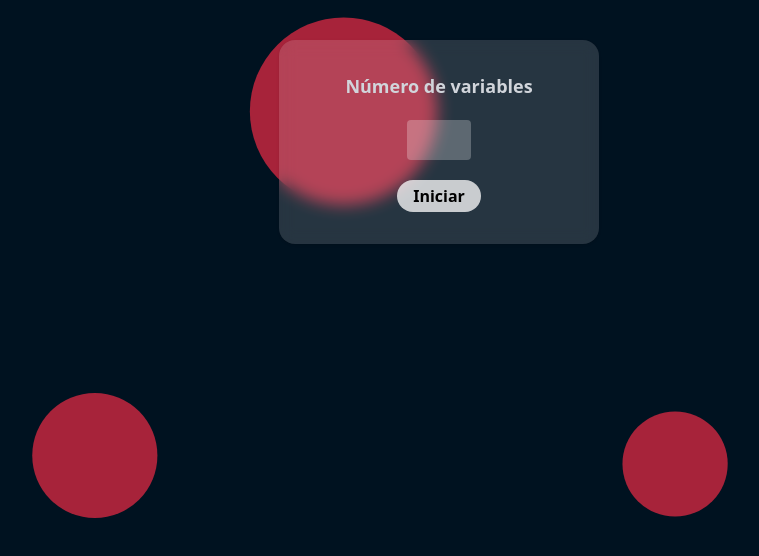
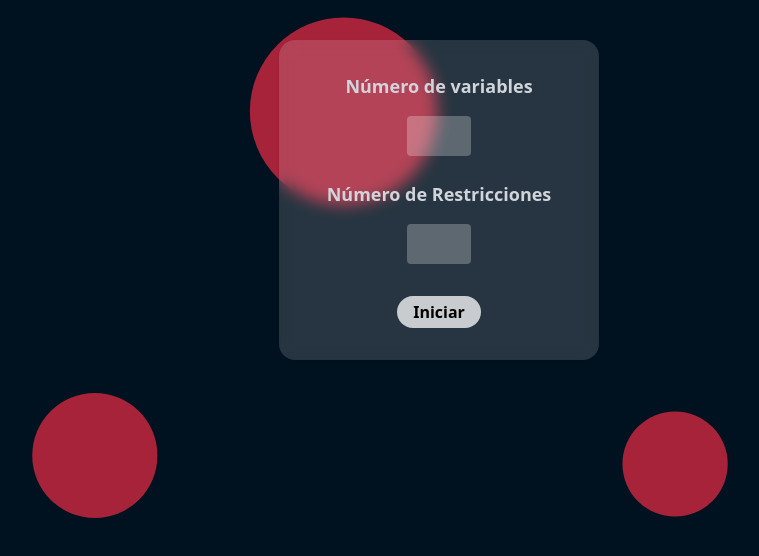
Before and after one commit to kevinantech/simplex-calculator, a React (Vite) app: page / in a window 1280 px wide. Shown: the top 556 px of the page, without its empty margins (201-960 px from the left). Built offline with nearby package versions, Linux system fonts and the light colour scheme.

Commit message:
feat: Add number of constraints requested

```diff
--- a/src/App.tsx
+++ b/src/App.tsx
@@ -1,10 +1,12 @@
 import { ModelForm, StartCard } from "@/components";
 import { AppContext, ContextValue } from "@/contexts/app.context";
-import { useNumberOfVariables } from "@/hooks";
+import { useNumberOfConstraints, useNumberOfVariables } from "@/hooks";
 import { useMemo } from "react";
 
 export default function App() {
   const { numberOfVariables, setNumberOfVariablesCallback } = useNumberOfVariables();
+  const { numberOfConstraints, setNumberOfConstraintsCallback } =
+    useNumberOfConstraints();
 
   const value: ContextValue = useMemo(
     () => ({
@@ -12,8 +14,17 @@ export default function App() {
         value: numberOfVariables,
         dispatch: setNumberOfVariablesCallback,
       },
+      numberOfConstraints: {
+        value: numberOfConstraints,
+        dispatch: setNumberOfConstraintsCallback,
+      },
     }),
-    [numberOfVariables, setNumberOfVariablesCallback]
+    [
+      numberOfConstraints,
+      numberOfVariables,
+      setNumberOfConstraintsCallback,
+      setNumberOfVariablesCallback,
+    ]
   );
 
   return (
--- a/src/components/ConstraintField/ConstraintField.tsx
+++ b/src/components/ConstraintField/ConstraintField.tsx
@@ -1,16 +1,18 @@
+import { EVariableType } from "@/constants";
 import { OFTerm } from "@/core/of-terms";
-import React, { memo } from "react";
+import React from "react";
 import { UseFormRegister } from "react-hook-form";
 import { ConstraintSelect, ModelFormType, Title, VarInput } from "..";
-import { EVariableType } from "@/constants";
 
 export interface ConstraintsFieldProps {
+  constraintId: number;
+  numberOfContraint: number;
   register: UseFormRegister<ModelFormType>;
-  numberOfContraint: number;
   terms: OFTerm[];
 }
 
 const ConstraintField: React.FC<ConstraintsFieldProps> = ({
+  constraintId,
   register,
   numberOfContraint,
   terms,
@@ -27,7 +29,7 @@ const ConstraintField: React.FC<ConstraintsFieldProps> = ({
               key={key}
               subindex={subindex}
               variableType={EVariableType.NON_BASIC}
-              {...register(["constraints", numberOfContraint, key].join("."), {
+              {...register(["constraints", constraintId, key].join("."), {
                 setValueAs: (value) => Number(value),
               })}
             />
@@ -35,22 +37,19 @@ const ConstraintField: React.FC<ConstraintsFieldProps> = ({
         })}
         <ConstraintSelect
           className="mt-5"
-          {...register(["constraints", numberOfContraint, "type"].join("."))}
+          {...register(["constraints", constraintId, "type"].join("."))}
         />
         <VarInput
           className="mt-5"
           subindex={numberOfContraint}
           variableType={EVariableType.LIMIT}
-          {...register(
-            ["constraints", numberOfContraint, EVariableType.LIMIT].join("."),
-            {
-              setValueAs: (value) => Number(value),
-            }
-          )}
+          {...register(["constraints", constraintId, EVariableType.LIMIT].join("."), {
+            setValueAs: (value) => Number(value),
+          })}
         />
       </div>
     </>
   );
 };
 
-export default memo(ConstraintField);
+export default ConstraintField;
--- a/src/components/ModelForm/ModelForm.tsx
+++ b/src/components/ModelForm/ModelForm.tsx
@@ -24,47 +24,45 @@ const genateOFTerms = (length: number): OFTerm[] => {
   return terms;
 };
 
+const generateConstraintIds = (length: number): number[] => {
+  const constraintIds: number[] = [];
+  for (let i = 0; i < length; i++) constraintIds[i] = i;
+  return constraintIds;
+};
+
 export interface ModelFormProps {}
 
 const ModelForm: React.FC<ModelFormProps> = () => {
-  const { numberOfVariables } = useContext(AppContext);
+  const { numberOfVariables, numberOfConstraints } = useContext(AppContext);
   const ofTerms = useMemo<OFTerm[]>(() => genateOFTerms(numberOfVariables.value), []);
+  const constraintIds = useMemo<number[]>(
+    () => generateConstraintIds(numberOfConstraints.value),
+    []
+  );
   const { register, handleSubmit } = useForm<ModelFormType>();
-  const [numberOfConstraints, setNumberOfConstraints] = useState<number[]>([1]);
-
-  /* Incrementa de la siguiente manera: [1] => [1, 2] => [1,2,3] */
-  const incrementNumberOfConstraints = () =>
-    setNumberOfConstraints((prevState) => [
-      ...prevState,
-      prevState[prevState.length - 1] + 1,
-    ]);
 
   return (
     <form
       className="flex flex-col mx-8 items-center py-8 px-10 rounded-2xl backdrop-blur-[8px] bg-white bg-opacity-15 shadow-lg"
       onSubmit={handleSubmit(
-        (data) => console.log("data: ", { data, numberOfConstraints }),
+        (data) => console.log("data: ", { data }),
         () => {}
       )}
     >
       <ObjectiveField {...register("objective", { required: true })} />
       <ObjectiveFunctionField register={register} terms={ofTerms} />
-      {numberOfConstraints.map((numberOfConstraint) => (
+      {constraintIds.map((constraintId) => (
         <ConstraintField
-          key={`ConstraintField-${numberOfConstraint}`}
+          key={`ConstraintField-${constraintId}`}
+          constraintId={constraintId}
           register={register}
           terms={ofTerms}
-          numberOfContraint={numberOfConstraint}
+          numberOfContraint={constraintId + 1}
         />
       ))}
-      <div className="flex flex-col gap-3 semi-sm:flex-row mt-12">
-        <Button onClick={incrementNumberOfConstraints} type="button">
-          Añadir restricción
-        </Button>
-        <Button className="self-center" type="submit">
-          Calcular
-        </Button>
-      </div>
+      <Button className="mt-8" type="submit">
+        Calcular
+      </Button>
     </form>
   );
 };
--- a/src/components/StartCard/StartCard.tsx
+++ b/src/components/StartCard/StartCard.tsx
@@ -7,6 +7,7 @@ export interface StartCardProps {}
 
 type FormType = {
   numberOfVars: number;
+  numberOfConstraints: number;
 };
 
 const StartCard: React.FC<StartCardProps> = () => {
@@ -20,13 +21,14 @@ const StartCard: React.FC<StartCardProps> = () => {
   return (
     <form
       className="flex flex-col items-center w-80 py-8 rounded-2xl backdrop-blur-[8px] bg-white bg-opacity-15 shadow"
-      onSubmit={handleSubmit(({ numberOfVars: number }) =>
-        context.numberOfVariables.dispatch(number)
-      )}
+      onSubmit={handleSubmit((data) => {
+        context.numberOfVariables.dispatch(data.numberOfVars);
+        context.numberOfConstraints.dispatch(data.numberOfConstraints);
+      })}
     >
-      <Title>Número de variables</Title>
+      <Title className="mb-4">Número de variables</Title>
       <input
-        className="block my-5 w-16 rounded py-2 px-3 font-semibold text-gray-200 bg-white bg-opacity-25"
+        className="block w-16 rounded py-2 px-3 font-semibold text-gray-200 bg-white bg-opacity-25"
         type="number"
         {...register("numberOfVars", {
           min: { value: 1, message: "Debe haber al menos una variable." },
@@ -34,12 +36,28 @@ const StartCard: React.FC<StartCardProps> = () => {
           required: "Ingrese el número de variables.",
         })}
       />
-      <Button type="submit">Iniciar</Button>
       {!!errors.numberOfVars?.message && (
-        <p className="mt-4 rounded-lg text-sm text-red-500">
+        <p className="mt-3 rounded-lg text-sm text-red-500">
           {errors.numberOfVars.message}
         </p>
       )}
+      <Title className="mt-6 mb-4">Número de Restricciones</Title>
+      <input
+        className="block w-16 rounded py-2 px-3 font-semibold text-gray-200 bg-white bg-opacity-25"
+        type="number"
+        {...register("numberOfConstraints", {
+          min: { value: 1, message: "Debe haber al menos una restricción." },
+          required: "Ingrese el número de restricciones.",
+        })}
+      />
+      {!!errors.numberOfConstraints?.message && (
+        <p className="mt-3 rounded-lg text-sm text-red-500">
+          {errors.numberOfConstraints.message}
+        </p>
+      )}
+      <Button className="mt-8" type="submit">
+        Iniciar
+      </Button>
     </form>
   );
 };
--- a/src/contexts/app.context.ts
+++ b/src/contexts/app.context.ts
@@ -5,6 +5,10 @@ export type ContextValue = {
     value: number;
     dispatch: (payload: number) => void;
   };
+  numberOfConstraints: {
+    value: number;
+    dispatch: (payload: number) => void;
+  };
 };
 
 export const AppContext = createContext({} as ContextValue);
--- a/src/hooks/index.ts
+++ b/src/hooks/index.ts
@@ -1 +1,2 @@
+export { default as useNumberOfConstraints } from "./useNumberOfConstraints";
 export { default as useNumberOfVariables } from "./useNumberOfVariables";
--- /dev/null
+++ b/src/hooks/useNumberOfConstraints.ts
@@ -0,0 +1,13 @@
+import { useCallback, useState } from "react";
+
+const useNumberOfConstraints = () => {
+  const [numberOfConstraints, setNumberOfConstraints] = useState<number>(0);
+  const setNumberOfConstraintsCallback = useCallback(
+    (n: number) => setNumberOfConstraints(n),
+    []
+  );
+
+  return { numberOfConstraints, setNumberOfConstraintsCallback };
+};
+
+export default useNumberOfConstraints;
--- a/src/hooks/useNumberOfVariables.ts
+++ b/src/hooks/useNumberOfVariables.ts
@@ -7,10 +7,7 @@ const useNumberOfVariables = () => {
     []
   );
 
-  return {
-    numberOfVariables,
-    setNumberOfVariablesCallback,
-  };
+  return { numberOfVariables, setNumberOfVariablesCallback };
 };
 
 export default useNumberOfVariables;
```
